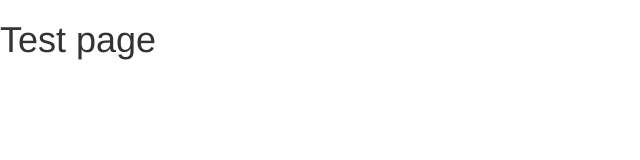
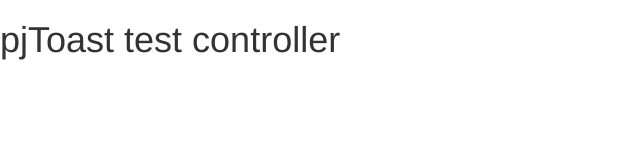
Before and after one commit to peterjurkovic/pjToast, a website: page index.html in a window 1280 px wide. Shown: the whole page, without its empty margins (0-640 px from the left). Drawn offline with nearby package versions, Linux system fonts and the light colour scheme.

Commit message:
module structure

```diff
--- a/app.js
+++ b/app.js
@@ -1,3 +1,13 @@
 /**
  * Created by peto on 22.3.2015.
  */
+'user strict';
+
+
+var app = angular.module('ToastApp', ['pjToast']);
+
+
+app.controller('ToastController', [function(){
+    var that = this;
+    that.head = 'pjToast test controller';
+}]);
--- a/index.html
+++ b/index.html
@@ -1,4 +1,5 @@
-<!DOCTYPE html>
+<!DOCTYPE html >
+<html ng-app="ToastApp">
 <head>
     <meta charset="utf-8">
     <meta http-equiv="X-UA-Compatible" content="IE=edge">
@@ -7,13 +8,13 @@
     <meta name="viewport" content="width=device-width, initial-scale=1">
     <link rel="stylesheet" href="bower_components/bootstrap/dist/css/bootstrap.css"/>
 </head>
-<body>
+<body ng-controller="ToastController as ctrl">
 
-    <h1>Test page</h1>
+    <h1>{{ctrl.head}}</h1>
 
 
 
-
+    <toast></toast>
 
     <script src="bower_components/angular/angular.js"></script>
     <script src="src/js/module.js"></script>
--- a/src/js/directives.js
+++ b/src/js/directives.js
@@ -1,7 +1,28 @@
 (function(window, angular) {
     'use strict';
 
-    angular.module('pjToast.directives', []);
+    var pjToast = angular.module('pjToast.directives', ['pjToast']);
+    pjToast.directive('toast', ['pjToastConfig', function(pjToastConfig){
+       return{
+           replace: true,
+           restrict: 'EA',
+           link : function(scope, element, attrs){
+               console.log(pjToastConfig);
+           }
+       }
+    }]);
 
+    /*
+    *
+     jQuery.fn[ "outer" + name ] = function( margin ) {
+     var elem = this[0];
+     return elem ?
+     elem.style ?
+     parseFloat( jQuery.css( elem, type, margin ? "margin" : "border" ) ) :
+     this[ type ]() :
+     null;
+     };
+    *
+    * */
 
 })(window, window.angular);
--- a/src/js/module.js
+++ b/src/js/module.js
@@ -1,5 +1,15 @@
 (function(window, angular) {
     'use strict';
-    angular.module('pjToast', ['pjToast.directives']);
+
+    angular.module('pjToast',
+        ['pjToast.directives']
+    )
+    .constant('pjToastConfig', {
+        containerId: 'pj-toast',
+        tapToDismiss: true,
+        targetSelector: 'body',
+        timeOut: 4000,
+        toastClass: 'pj-toast'
+    });
 
 })(window, window.angular);
```
Also changed, not shown: .travis.yml.
